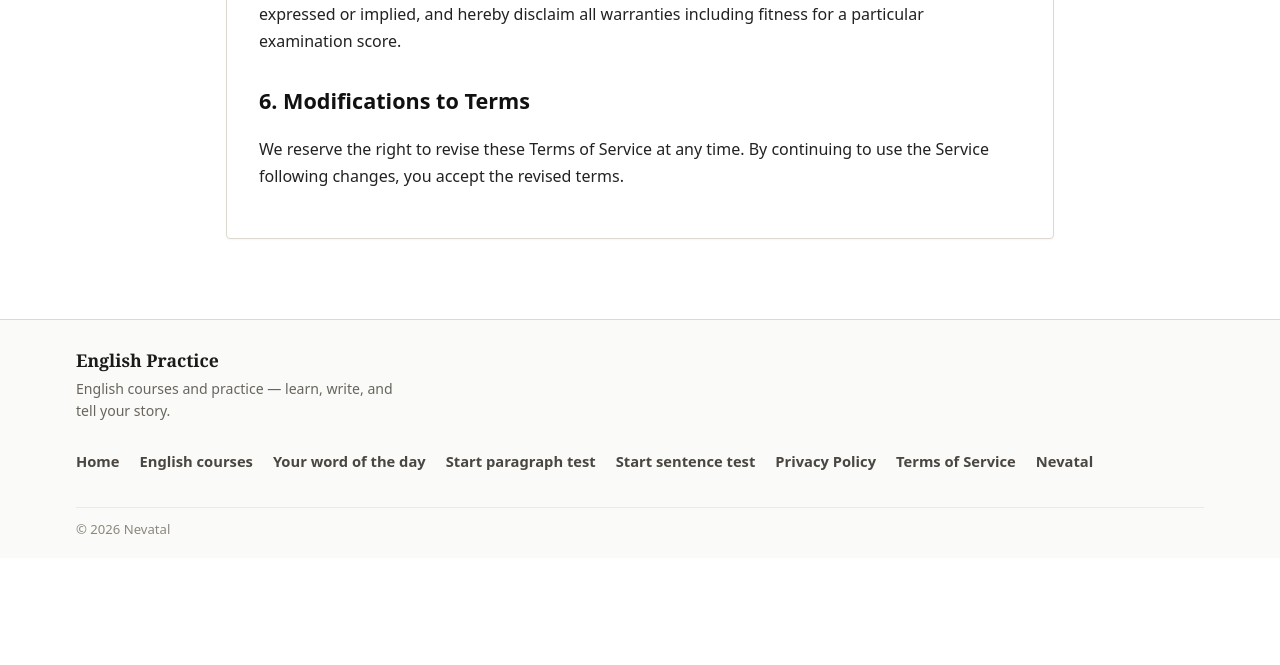
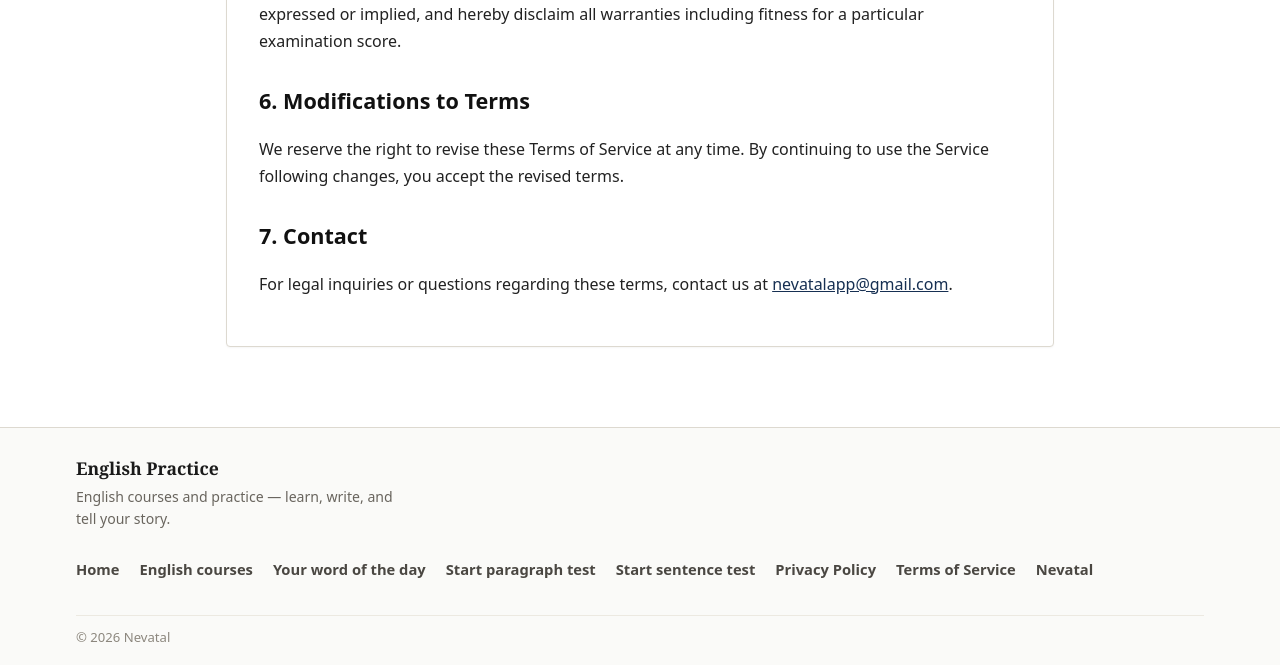
Before and after one commit to thirza258/english-practice, a Django app: template templates/practice/terms.html in a window 1280 px wide. Shown: the part 1254-1919 px from the top of the page. Before the commit the page ends 1788 px from the top, so only its background shows below. Run offline with Django 5.2, Linux system fonts and the light colour scheme; the template is opened without the code that fills it, so the values that code supplies are empty; some libraries are stand-ins or nearby versions.

Commit message:
chore(legal): update privacy policy and terms contact to nevatalapp@gmail.com

```diff
--- a/templates/practice/privacy.html
+++ b/templates/practice/privacy.html
@@ -54,7 +54,7 @@
       <section>
         <h2 style="font-size: 1.35rem; margin-bottom: 12px; color: var(--ink-heading, #111);">5. Contact</h2>
         <p>
-          For privacy inquiries or technical questions regarding this self-hosted deployment, please contact the server administrator at <a href="{% url 'practice:landing' %}" style="color: var(--academic-blue, #2a52be);">English Practice Diagnostic</a>.
+          For privacy inquiries, data requests, or questions regarding this self-hosted deployment, please contact us directly at <a href="mailto:nevatalapp@gmail.com" style="color: var(--academic-blue, #2a52be); text-decoration: underline;">nevatalapp@gmail.com</a>.
         </p>
       </section>
     </article>
--- a/templates/practice/terms.html
+++ b/templates/practice/terms.html
@@ -52,10 +52,17 @@
         </p>
       </section>
 
-      <section>
+      <section style="margin-bottom: 28px;">
         <h2 style="font-size: 1.35rem; margin-bottom: 12px; color: var(--ink-heading, #111);">6. Modifications to Terms</h2>
         <p>
           We reserve the right to revise these Terms of Service at any time. By continuing to use the Service following changes, you accept the revised terms.
+        </p>
+      </section>
+
+      <section>
+        <h2 style="font-size: 1.35rem; margin-bottom: 12px; color: var(--ink-heading, #111);">7. Contact</h2>
+        <p>
+          For legal inquiries or questions regarding these terms, contact us at <a href="mailto:nevatalapp@gmail.com" style="color: var(--academic-blue, #2a52be); text-decoration: underline;">nevatalapp@gmail.com</a>.
         </p>
       </section>
     </article>
```
